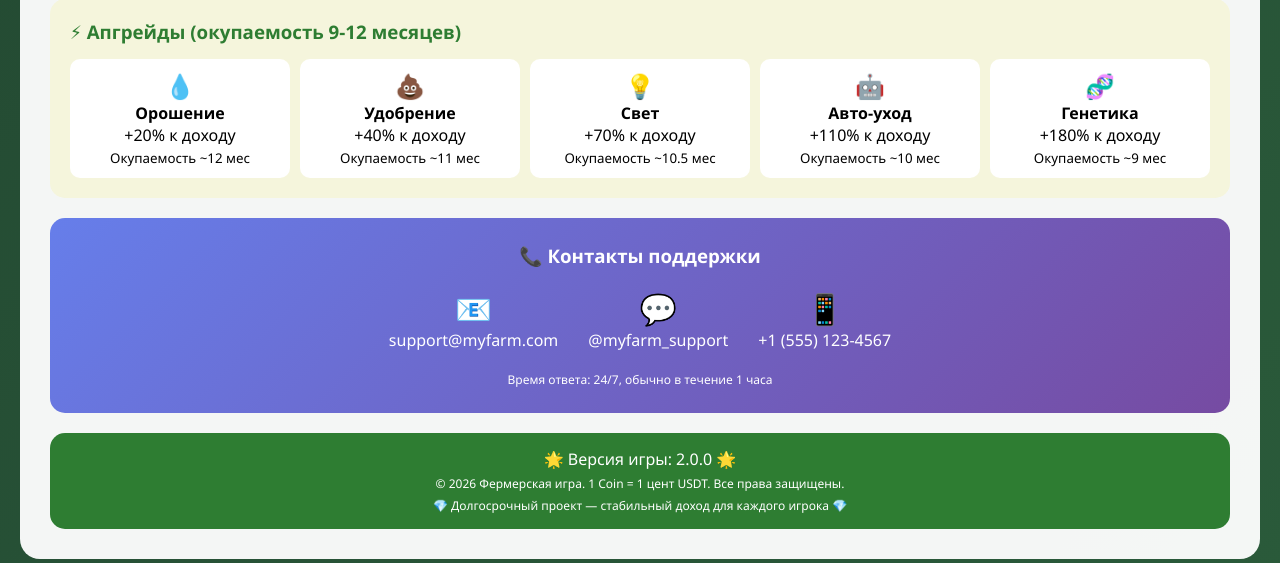
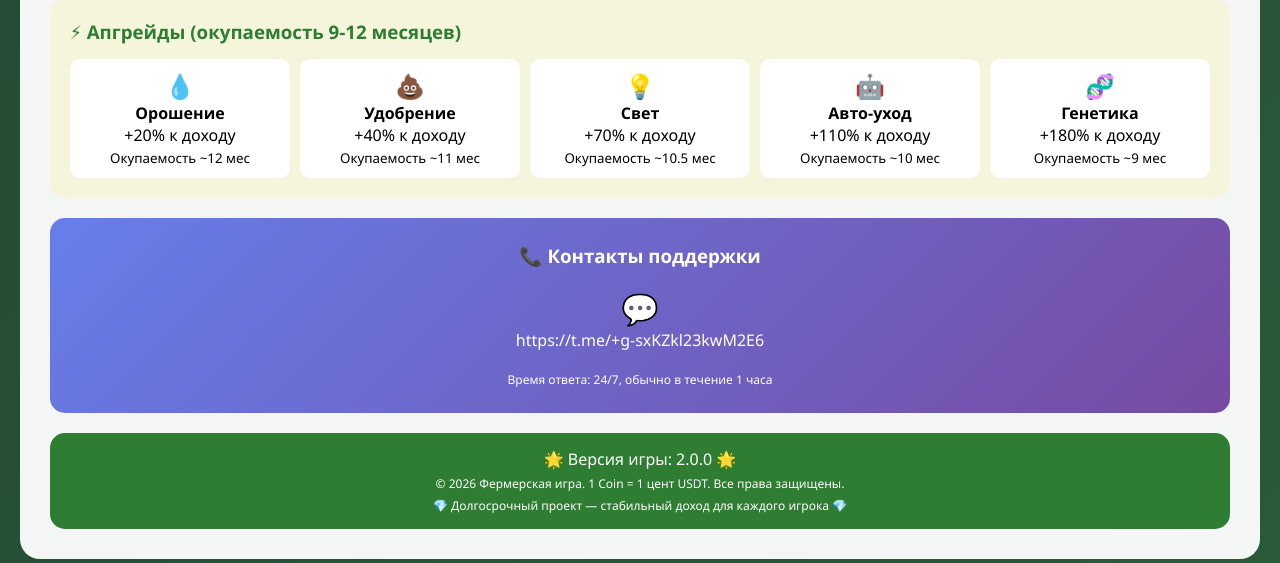
Before and after one commit to nikgeniuss/my-farm, a Flask app: page /about in a window 1280 px wide. Shown: the part 2053-2616 px from the top of the page. Run offline with Flask 3, Linux system fonts and the light colour scheme; the visitor is signed in with stand-in values (Sample User, id 1); data comes from the database, SQL or seed files in the repository; data that the repository does not hold is empty; some libraries are stand-ins or nearby versions.

Commit message:
Update about.html

```diff
--- a/templates/about.html
+++ b/templates/about.html
@@ -131,16 +131,8 @@
             <h3 style="text-align: center;">📞 Контакты поддержки</h3>
             <div style="display: flex; justify-content: center; gap: 30px; margin-top: 20px; flex-wrap: wrap;">
                 <div style="text-align: center;">
-                    <div style="font-size: 30px;">📧</div>
-                    <p>support@myfarm.com</p>
-                </div>
-                <div style="text-align: center;">
                     <div style="font-size: 30px;">💬</div>
-                    <p>@myfarm_support</p>
-                </div>
-                <div style="text-align: center;">
-                    <div style="font-size: 30px;">📱</div>
-                    <p>+1 (555) 123-4567</p>
+                    <p>https://t.me/+g-sxKZkl23kwM2E6</p>
                 </div>
             </div>
             <p style="text-align: center; margin-top: 20px; font-size: 12px;">Время ответа: 24/7, обычно в течение 1 часа</p>
```
